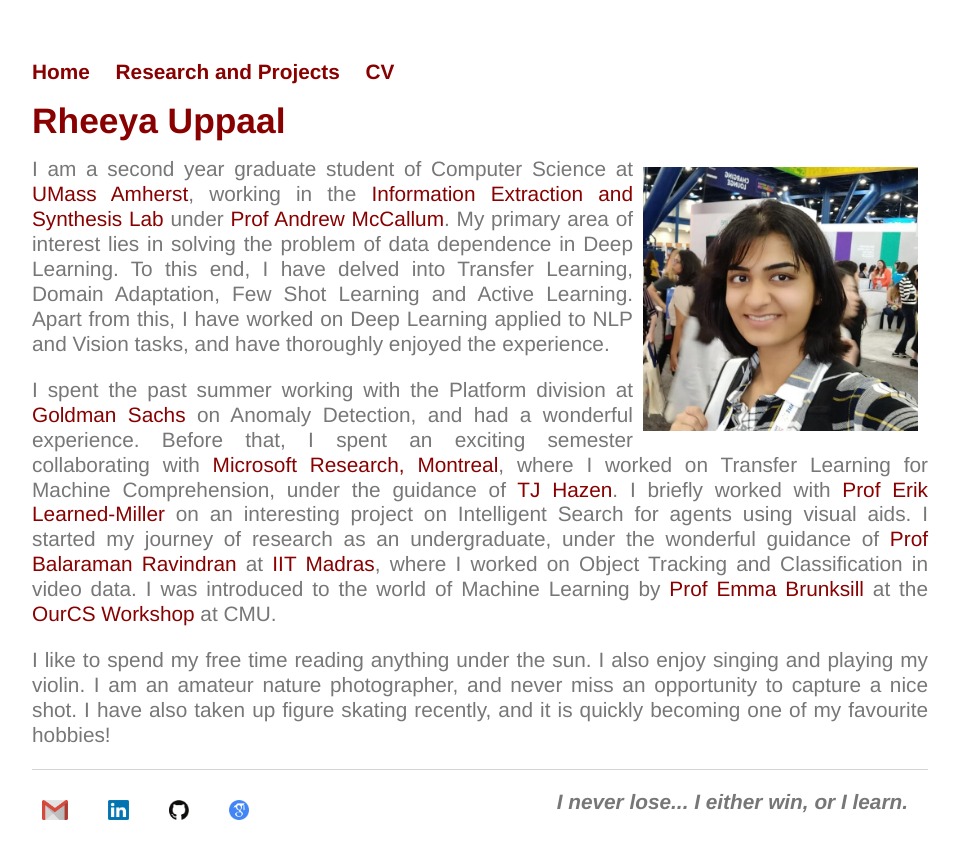
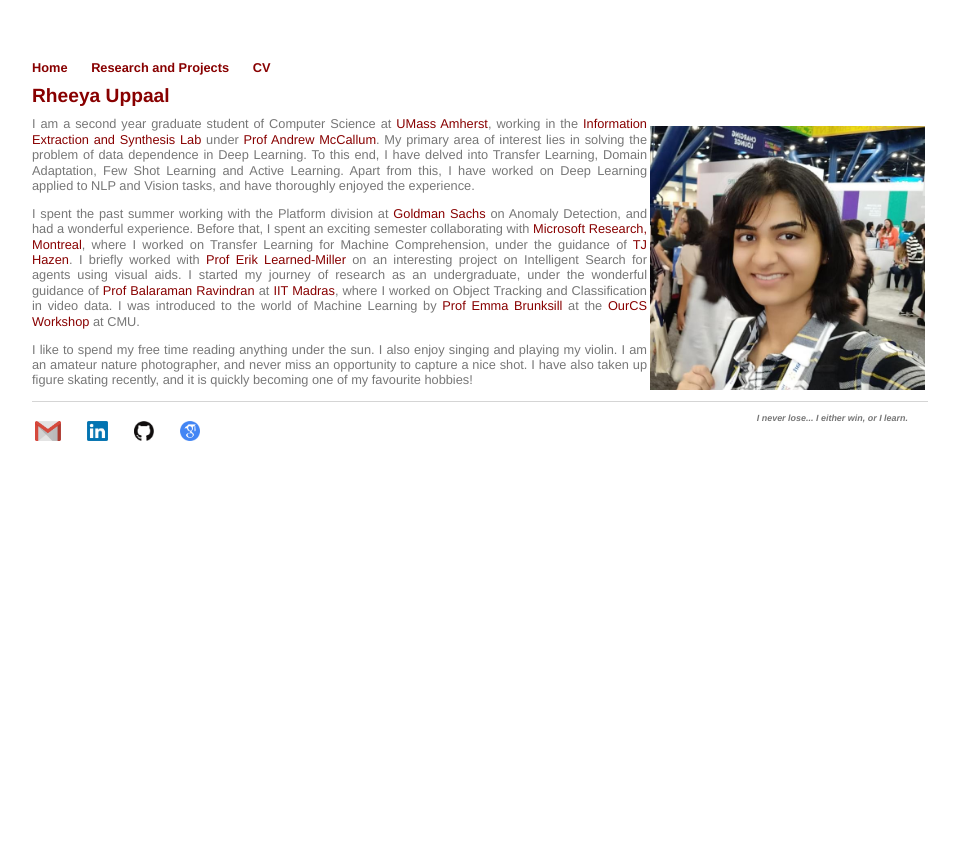
Before and after one commit to Uppaal/Uppaal.github.io, a Jekyll site: the page built from index.html, in a window 1280 px wide. Shown: the top 859 px of the page, without its empty margins (160-1120 px from the left). Built offline with Jekyll 4.4.1, drawn with Linux system fonts in a browser that asks for light colours.

Commit message:
Update main.css

```diff
--- a/css/main.css
+++ b/css/main.css
@@ -2,15 +2,15 @@ body {
     margin: 60px auto;
     width: 70%;
 	font-family:'Helvetica', 'Arial', 'Sans-Serif';
-	font-size: 1.3em;
+	font-size: 0.8em;
     line-height: 1.2em;
     color: #777;
 }
-h1 {    font-size: 1.7em; color:#800 }
-h2 {	font-size: 1.2em; color:#800 }
+h1 {    font-size: 1.5em; color:#800 }
+h2 {	font-size: 1em; color:#800 }
 
 
-img {    padding: 10px 10px 20px 10px; }
+img { padding-top: 10px; padding-bottom: 10px; padding-left: 3px; padding-right: 3px }
 a {
     text-decoration: none;
     color: #800;
@@ -29,7 +29,7 @@ nav ul li, footer ul li {
 }
 footer {
     border-top: 1px solid #d5d5d5;
-    font-size: 1em;
+    font-size: 0.7em;
     color: #777
 }
 ul.posts {
```
